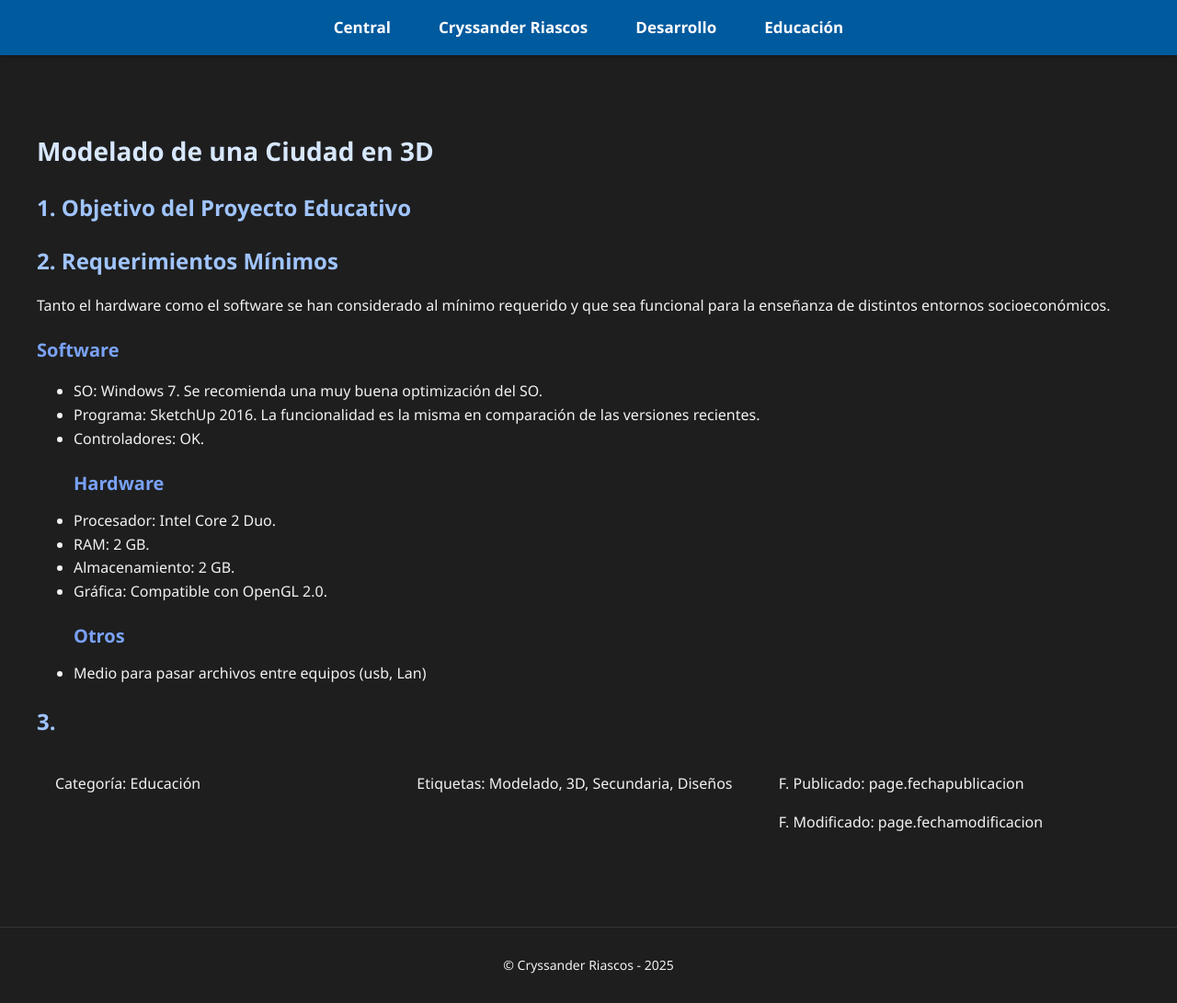
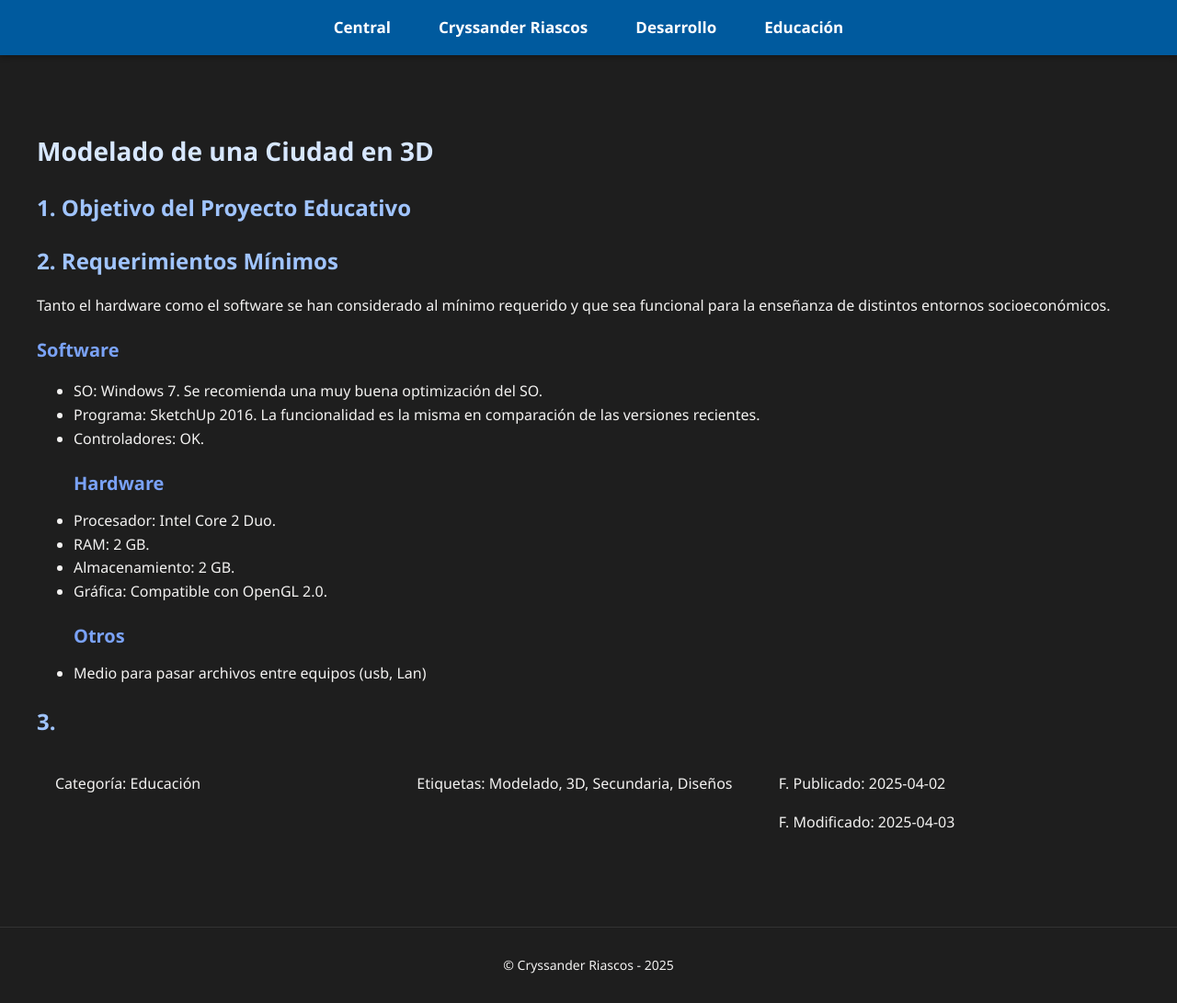
Before and after one commit to rlaricorcontinental/grupo8nrc23730, a Jekyll site: the page built from TM638231/posts/Modelado-Ciudad-3D.md, in a window 1280 px wide. Shown: the whole page at 92% size. Built offline with Jekyll 4.4.1, drawn with Linux system fonts in a browser that asks for light colours.

Commit message:
Update tm638231-posts.html

```diff
--- a/_layouts/tm638231-posts.html
+++ b/_layouts/tm638231-posts.html
@@ -34,8 +34,8 @@
                     <p>Etiquetas: {{ page.etiquetas }}</p>
                 </div>
                 <div>
-                    <p>F. Publicado: page.fechapublicacion</p>
-                    <p>F. Modificado: page.fechamodificacion</p>
+                    <p>F. Publicado: {{ page.fechapublicacion }}</p>
+                    <p>F. Modificado: {{ page.fechamodificacion }}</p>
                 </div>
             </div>
         </main>
```
